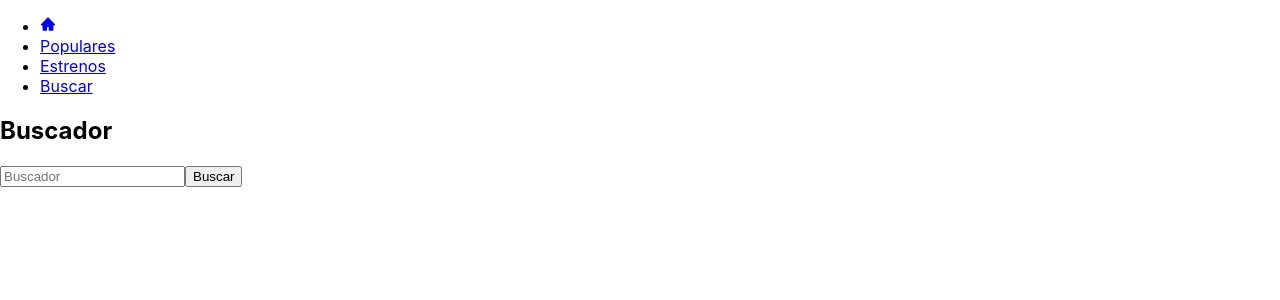
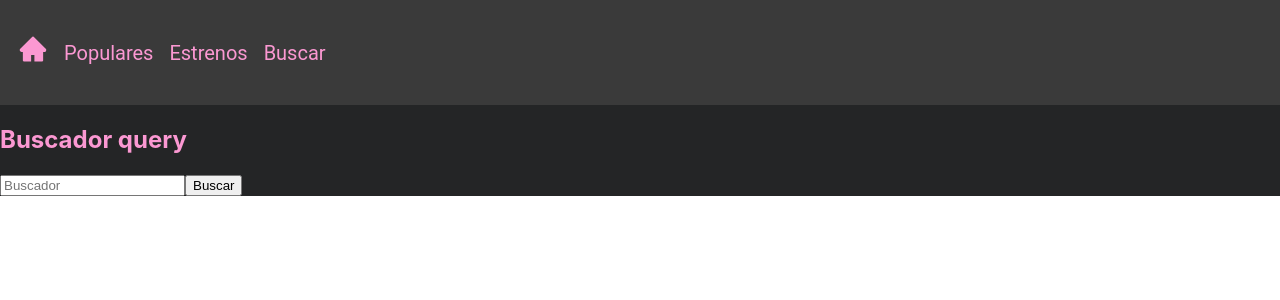
Before and after one commit to Roci16/Buscador-peliculas, a React (Create React App) app: page /buscar in a window 1280 px wide. Shown: the top 300 px of the page. Built offline with nearby package versions, Linux system fonts and the light colour scheme.

Commit message:
diseño principal

```diff
--- a/src/App.js
+++ b/src/App.js
@@ -1,21 +1,21 @@
-// import './App.css';
-import { BrowserRouter, Routes, Route} from "react-router-dom"
-import NavBar from './componentes/NavBar'
-import Main from './componentes/Main'
-import Estrenos from './componentes/Estrenos'
-import Populares from './componentes/Populares'
-import Buscador from './componentes/Buscador'
+import "./App.scss";
+import { BrowserRouter, Routes, Route } from "react-router-dom";
+import NavBar from "./componentes/NavBar";
+import Main from "./componentes/Main";
+import Estrenos from "./componentes/Estrenos";
+import Populares from "./componentes/Populares";
+import Buscador from "./componentes/Buscador";
 
-const App = () =>{
+const App = () => {
   return (
-    <div>
+    <div className="conteiner">
       <BrowserRouter>
-              <NavBar/>
+        <NavBar />
         <Routes>
-                <Route path="/" element={<Main/>}/>
-                <Route path="/estrenos" element={<Estrenos/>}/>
-                <Route path="/populares" element={<Populares/>}/>
-                <Route path="/buscar" element={<Buscador/>}/>
+          <Route path="/" element={<Main />} />
+          <Route path="/estrenos" element={<Estrenos />} />
+          <Route path="/populares" element={<Populares />} />
+          <Route path="/buscar" element={<Buscador />} />
           {/* Ruteo de app-movie-jhonhks.herokuapp.com */}
           {/* <Route path="/" element={<Home/>}>Aca va el home</Route>
                 <Route path="/nuevas-peliculas" element={<NuevasPeliculas/>}>despues del home si se hace
@@ -34,6 +34,6 @@ const App = () =>{
       </BrowserRouter>
     </div>
   );
-}
+};
 
 export default App;
--- a/src/App.scss
+++ b/src/App.scss
@@ -0,0 +1,6 @@
+@import "/src/style/basicos";
+
+.conteiner {
+  background-color: $color-principal;
+  color: $font-color-principal;
+}
--- a/src/componentes/Buscador.js
+++ b/src/componentes/Buscador.js
@@ -22,7 +22,7 @@ const Buscador = ()=>{
 
     return(
         <section>
-            <h2>Buscador</h2>
+            <h2>Buscador {searchParams}</h2>
              <form onSubmit={handleSubmit} >
                 <input onChange={handleChange} type="text" placeholder="Buscador" value={valor} />
                 <input type="submit" value="Buscar"/>
--- a/src/componentes/Main.js
+++ b/src/componentes/Main.js
@@ -1,6 +1,10 @@
-const Main = () =>{
-    return(
-        <h1>Buscador de Películas</h1>
-    )
-}
+const Main = () => {
+  return (
+    <main>
+      <h1>Buscador de Películas</h1>
+      {/* https://api.themoviedb.org/3/movie/76341?api_key=9b8ef974b251064418c46a5cc4a9bc01&language=es-AR */}
+      {/* 9b8ef974b251064418c46a5cc4a9bc01 */}
+    </main>
+  );
+};
 export default Main;
--- a/src/componentes/NavBar.js
+++ b/src/componentes/NavBar.js
@@ -1,5 +1,7 @@
 import {AiFillHome} from "react-icons/ai";
 import {Link} from "react-router-dom"
+import '../style/_navBar.scss'
+
 const NavBar = ()=>{
     return(
         <nav>
--- /dev/null
+++ b/src/style/_basicos.scss
@@ -0,0 +1,4 @@
+$font-color-principal: #fb98d2;
+$color-secundario: #3a3a3a;
+$color-principal: #242526;
+$none: none;
--- /dev/null
+++ b/src/style/_navBar.scss
@@ -0,0 +1,27 @@
+@import "_basicos";
+
+nav {
+  background-color: $color-secundario;
+  padding: 10px;
+  ul {
+    list-style: $none;
+    display: flex;
+    align-items: center;
+    flex-wrap: wrap;
+    padding: 0;
+    .home {
+      color: $font-color-principal;
+      font-size: 30px;
+    }
+    li {
+      margin: 8px;
+      a {
+        font-family: "Roboto";
+        font-size: 20px;
+        border-radius: 15px;
+        color: $font-color-principal;
+        text-decoration: $none;
+      }
+    }
+  }
+}
```
Lines whose indentation alone changed are shown as unchanged.
